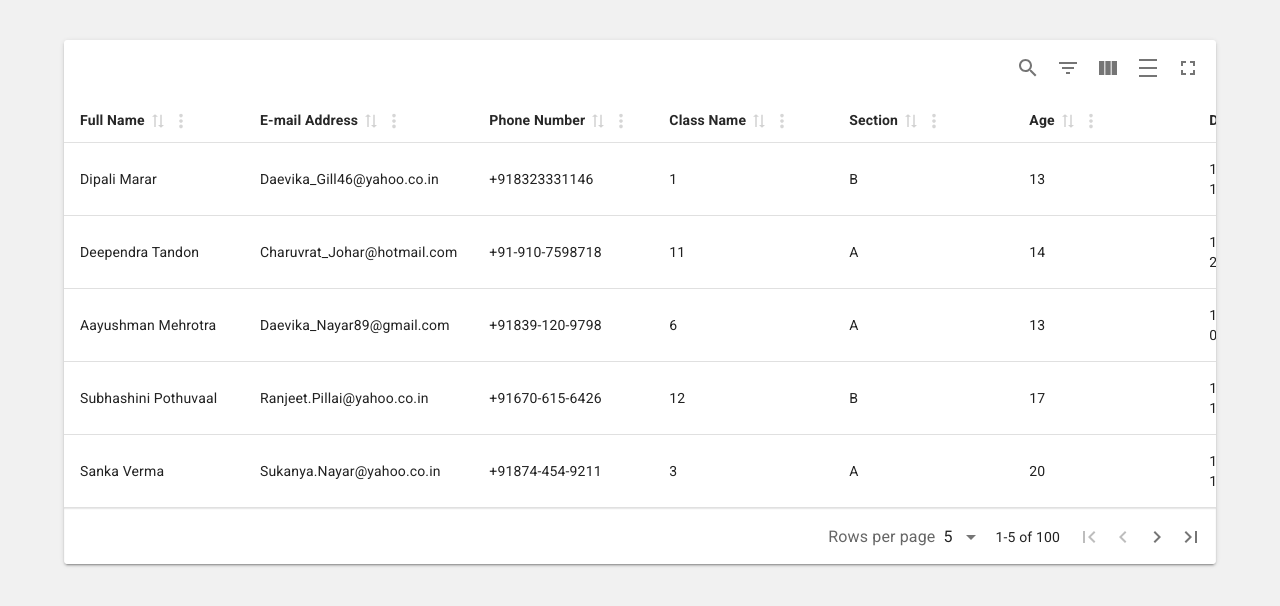
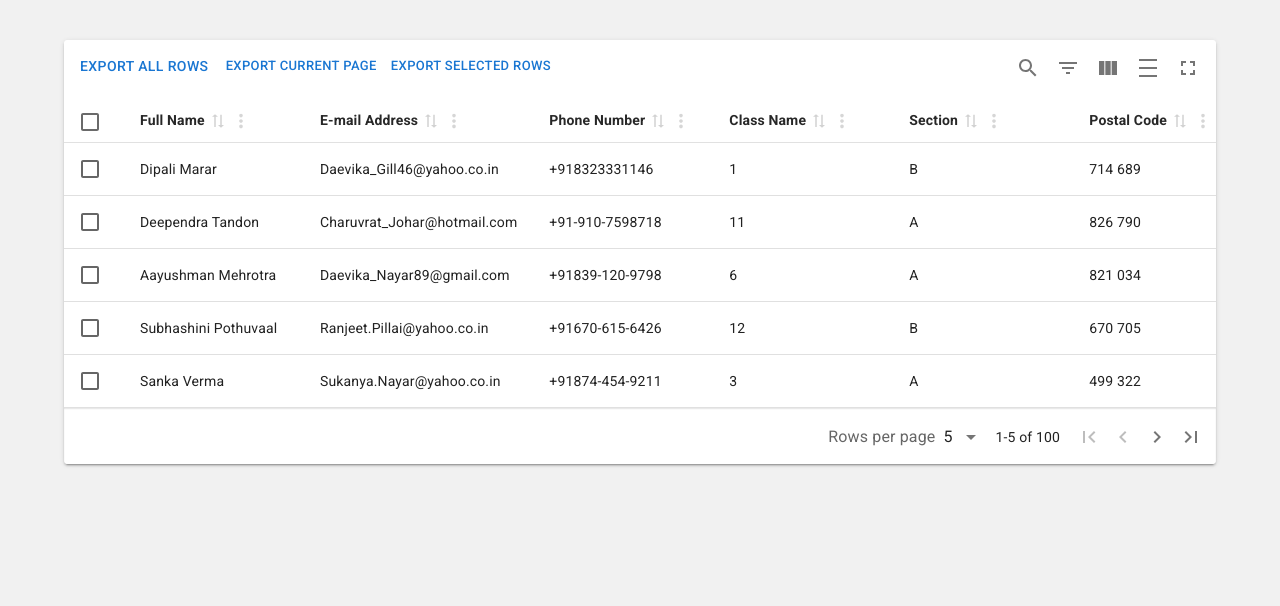
Before and after one commit to toofaniCoder/react-material-table, a React (Vite) app: page / in a window 1280 px wide. Shown: the top 606 px of the page. Built offline with nearby package versions, Linux system fonts and the light colour scheme.

Commit message:
export to pdf feature implemented

```diff
--- a/package.json
+++ b/package.json
@@ -16,6 +16,9 @@
     "@mui/icons-material": "5.15.15",
     "@mui/material": "5.15.15",
     "@mui/x-date-pickers": "7.2.0",
+    "flat": "^6.0.1",
+    "jspdf": "^2.5.1",
+    "jspdf-autotable": "^3.8.2",
     "material-react-table": "2.12.1",
     "react": "18.2.0",
     "react-dom": "18.2.0"
--- a/src/App.jsx
+++ b/src/App.jsx
@@ -1,12 +1,13 @@
 import { useMemo } from "react";
-import { Container } from "@mui/material";
+import { Box, Button, Container } from "@mui/material";
 import "./App.css";
-
+import { flatten } from "flat";
 import {
   MaterialReactTable,
   useMaterialReactTable,
 } from "material-react-table";
-
+import { jsPDF } from "jspdf"; //or use your library of choice here
+import autoTable from "jspdf-autotable";
 import STUDENTS from "./students.json";
 // console.log(STUDENTS);
 
@@ -37,44 +38,78 @@ function App() {
         header: "Section",
       },
 
-      {
-        accessorKey: "age",
-        header: "Age",
-      },
-      {
-        accessorKey: "date_of_birth",
-        header: "DOB",
-      },
+      // {
+      //   accessorKey: "age",
+      //   header: "Age",
+      // },
+      // {
+      //   accessorKey: "date_of_birth",
+      //   header: "DOB",
+      // },
 
-      {
-        accessorKey: "date_of_admission",
-        header: "DOA",
-      },
+      // {
+      //   accessorKey: "date_of_admission",
+      //   header: "DOA",
+      // },
 
       {
         accessorKey: "address.pincode",
         header: "Postal Code",
       },
 
-      {
-        accessorKey: "address.city",
-        header: "City Name",
-      },
-      {
-        accessorKey: "address.street",
-        header: "Street Address",
-      },
-      {
-        accessorKey:"address.state",
-        header:"State Name"
-      }
+      // {
+      //   accessorKey: "address.city",
+      //   header: "City Name",
+      // },
+      // {
+      //   accessorKey: "address.street",
+      //   header: "Street Address",
+      // },
+      // {
+      //   accessorKey: "address.state",
+      //   header: "State Name",
+      // },
     ],
     []
   );
+  const handleExportRows = (rows) => {
+    const doc = new jsPDF({
+      orientation: "landscape",
+    });
+    const tableData = rows.map((row) =>
+      columns.map((column) => row.original[column.accessorKey])
+    );
+    const tableHeaders = columns.map((c) => c.header);
+    autoTable(doc, {
+      head: [tableHeaders],
+      body: tableData,
+    });
 
+    doc.save("mrt-pdf-example.pdf");
+  };
   const table = useMaterialReactTable({
     columns,
     data: STUDENTS,
+    enableRowSelection: true,
+    renderTopToolbarCustomActions: () => (
+      <Box>
+        <Button
+          onClick={() =>
+            handleExportRows(table.getPrePaginationRowModel().rows)
+          }
+        >
+          Export All Rows
+        </Button>{" "}
+        <Button
+          size="small"
+          onClick={() => handleExportRows(table.getRowModel().rows)}
+        >
+          Export Current Page
+        </Button>{" "}
+        <Button      onClick={() => handleExportRows(table.getSelectedRowModel().rows)}
+       size="small">Export Selected Rows</Button>
+      </Box>
+    ),
     initialState: { pagination: { pageSize: 5, pageIndex: 0 } },
   });
 
```
Also changed, not shown: 1 other file (tests, documents, lock files or other folders).
